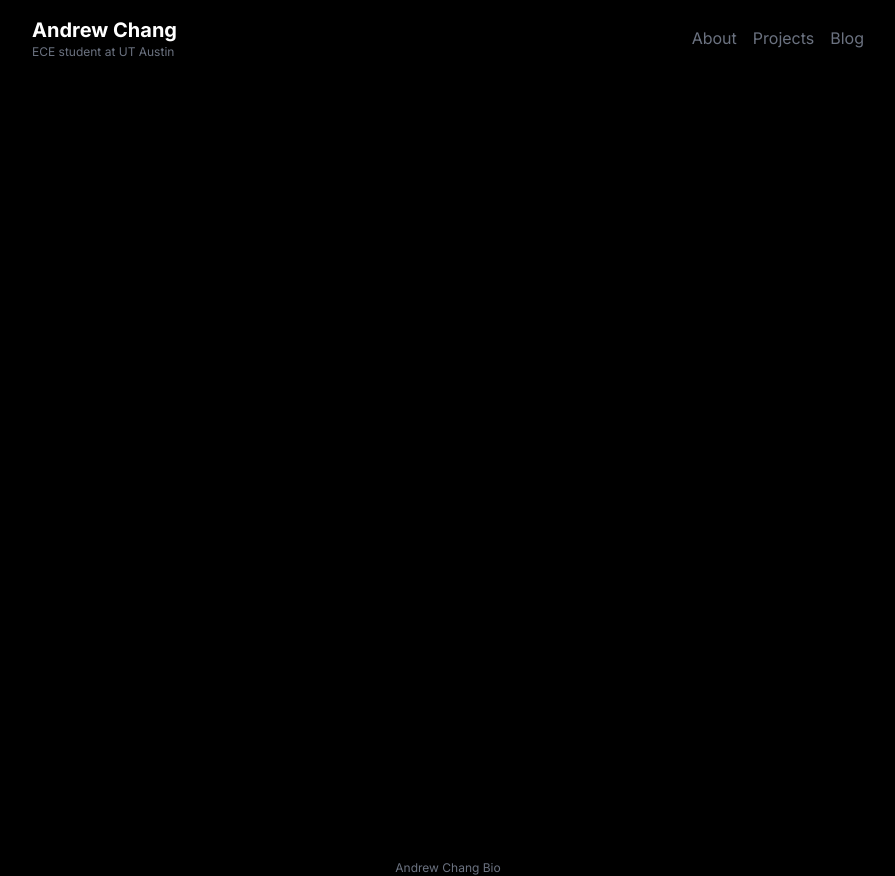
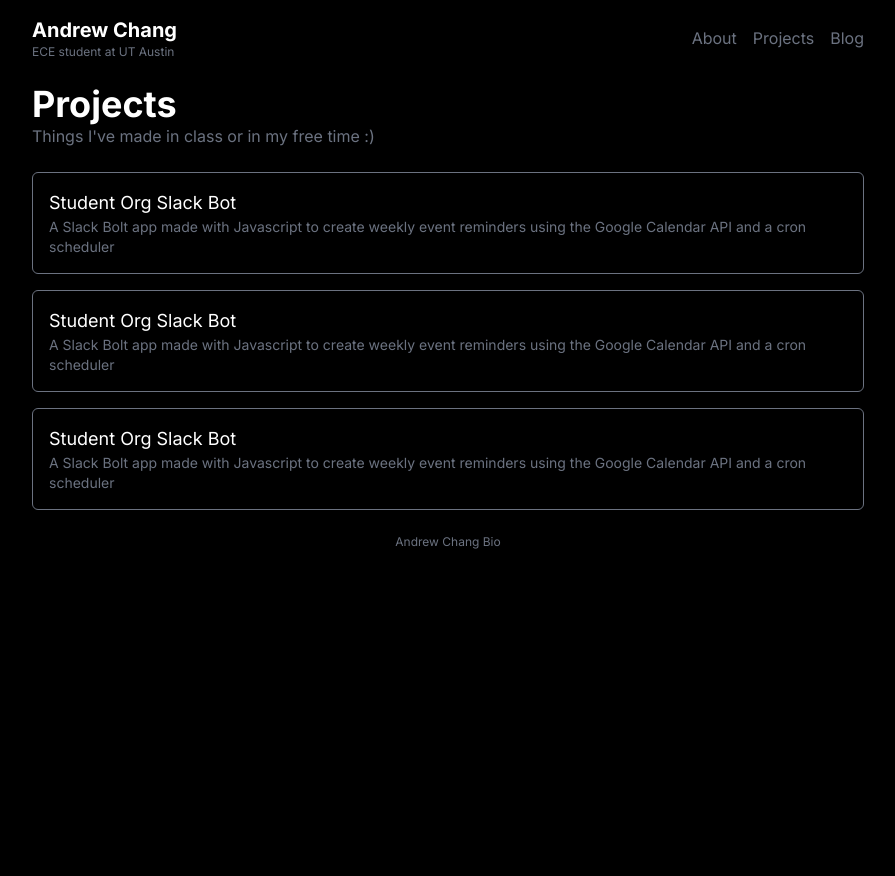
Before and after one commit to andrew-lin-chang/andrewchangbio, a Next.js app: page /projects in a window 1280 px wide. Before the commit this address had no page. Shown: the whole page, without its empty margins (192-1087 px from the left). After the commit the page ends 800 px from the top, so only its background shows below. Built offline with nearby package versions, Linux system fonts and the light colour scheme.

Commit message:
basic project cards

```diff
--- /dev/null
+++ b/app/projects/page.tsx
@@ -0,0 +1,46 @@
+import Card from "@/components/Card";
+
+export interface Project {
+  title: string;
+  description: string;
+  img: string;
+  date: Date;
+}
+
+export default function Projects() {
+  const data: Array<Project> = [
+    {
+      title: "Student Org Slack Bot",
+      description:
+        "A Slack Bolt app made with Javascript to create weekly event reminders using the Google Calendar API and a cron scheduler",
+      img: "sdfsd",
+      date: new Date(),
+    },
+    {
+      title: "Student Org Slack Bot",
+      description:
+        "A Slack Bolt app made with Javascript to create weekly event reminders using the Google Calendar API and a cron scheduler",
+      img: "sdfsd",
+      date: new Date(),
+    },
+    {
+      title: "Student Org Slack Bot",
+      description:
+        "A Slack Bolt app made with Javascript to create weekly event reminders using the Google Calendar API and a cron scheduler",
+      img: "sdfsd",
+      date: new Date(),
+    },
+  ];
+
+  return (
+    <div className="my-6">
+      <h1 className="text-white font-bold text-4xl">Projects</h1>
+      <p className="text-gray-500 ">Things I've made in class or in my free time :)</p>
+      <div className="grid grid-cols-1 gap-4 mt-6">
+        {data.map((project) => {
+          return <Card {...project}/>;
+        })}
+      </div>
+    </div>
+  );
+}
--- /dev/null
+++ b/components/Card.tsx
@@ -0,0 +1,14 @@
+import { Project } from "@/app/projects/page"
+
+export default function Card({title, description, img, date}: Project): React.ReactNode {
+  return (
+    <div className="flex border border-gray-500 rounded-md p-4">
+      <div className="flex">
+        <div>
+          <h1 className="text-white text-lg">{title}</h1>
+          <p className="text-gray-500 text-sm">{description}</p>
+        </div>
+      </div>
+    </div>
+  )
+}
```
